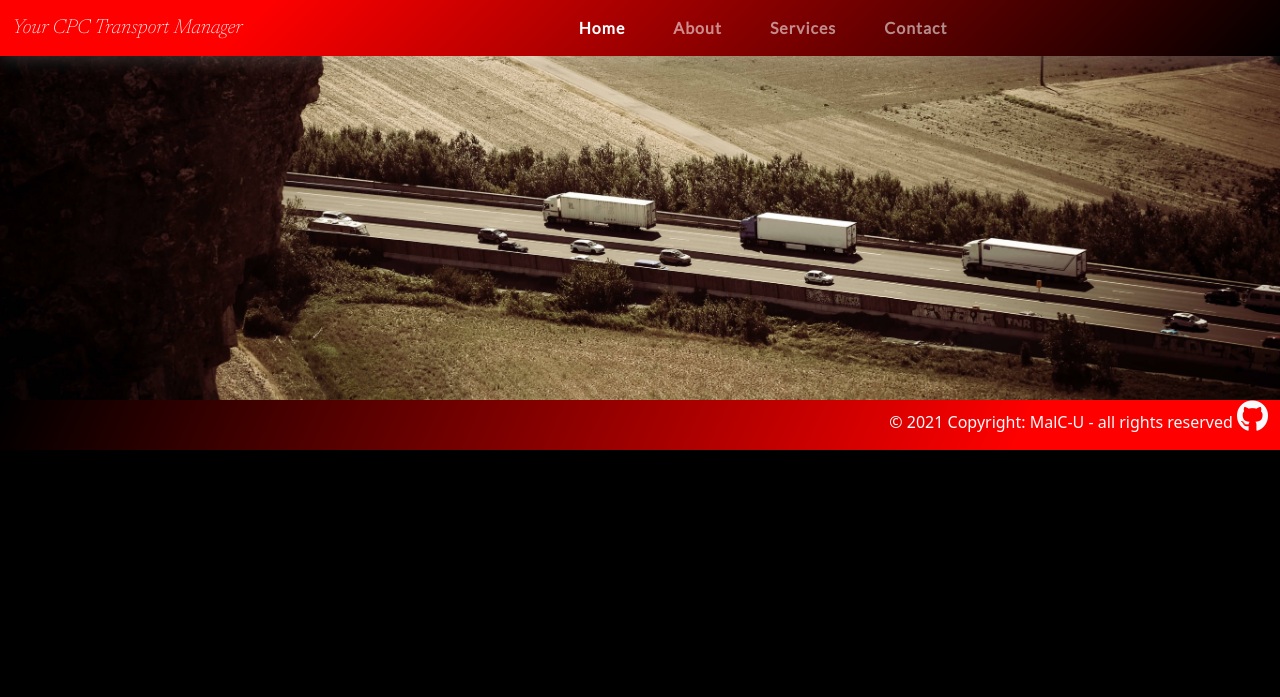
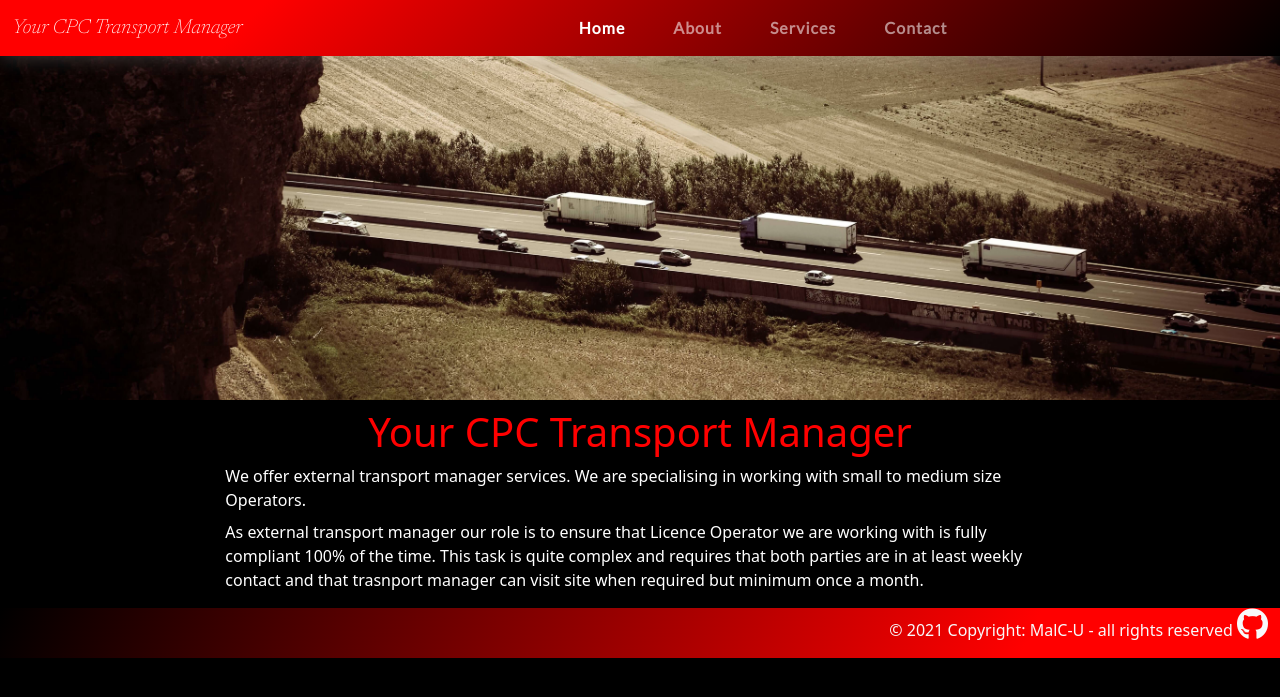
Before and after one commit to malc-u/Your-CPC-TransportManager, a Flask app: page / in a window 1280 px wide. Shown: the top 697 px of the page. Run offline with Flask 2, Linux system fonts and the light colour scheme; some libraries are stand-ins or nearby versions.

Commit message:
Added head word and short description of the page

```diff
--- a/templates/pages/index.html
+++ b/templates/pages/index.html
@@ -3,4 +3,17 @@
 {% block content %}
     <div class="col-sm-12" id="truck">
     </div>
+    <div class="col-sm-8 offset-sm-2 py-2">
+        <h1 class="text-center">Your CPC Transport Manager </h1>
+        <p class="mb-2">We offer external transport manager services.
+            We are specialising in working with small to medium size Operators.</p>
+        <p class="mb-2">
+            As external transport manager our role is to ensure that Licence Operator
+            we are working with is fully compliant 100% of the time.
+            This task is quite complex and requires that both parties are in at least
+            weekly contact and that trasnport manager can visit site when required but
+            minimum once a month.
+
+        </p>
+    </div>
 {% endblock %}
```
